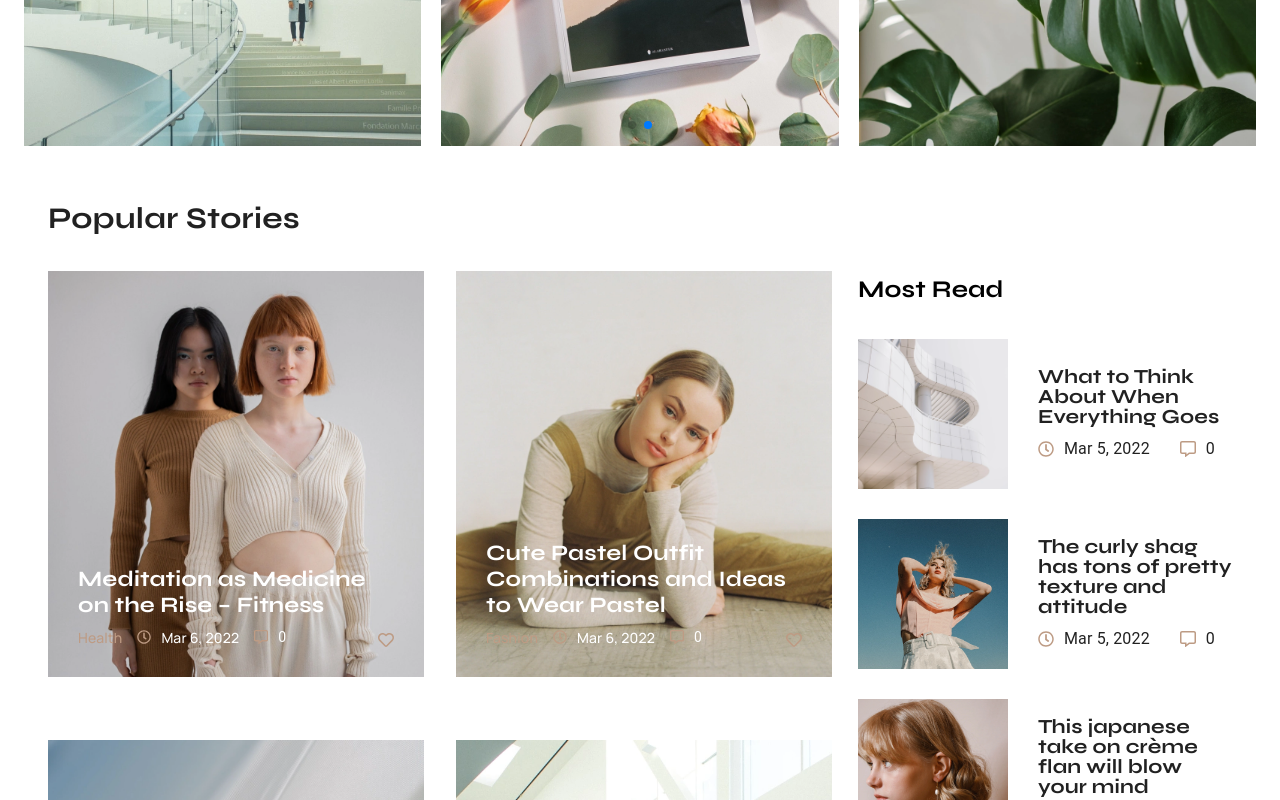
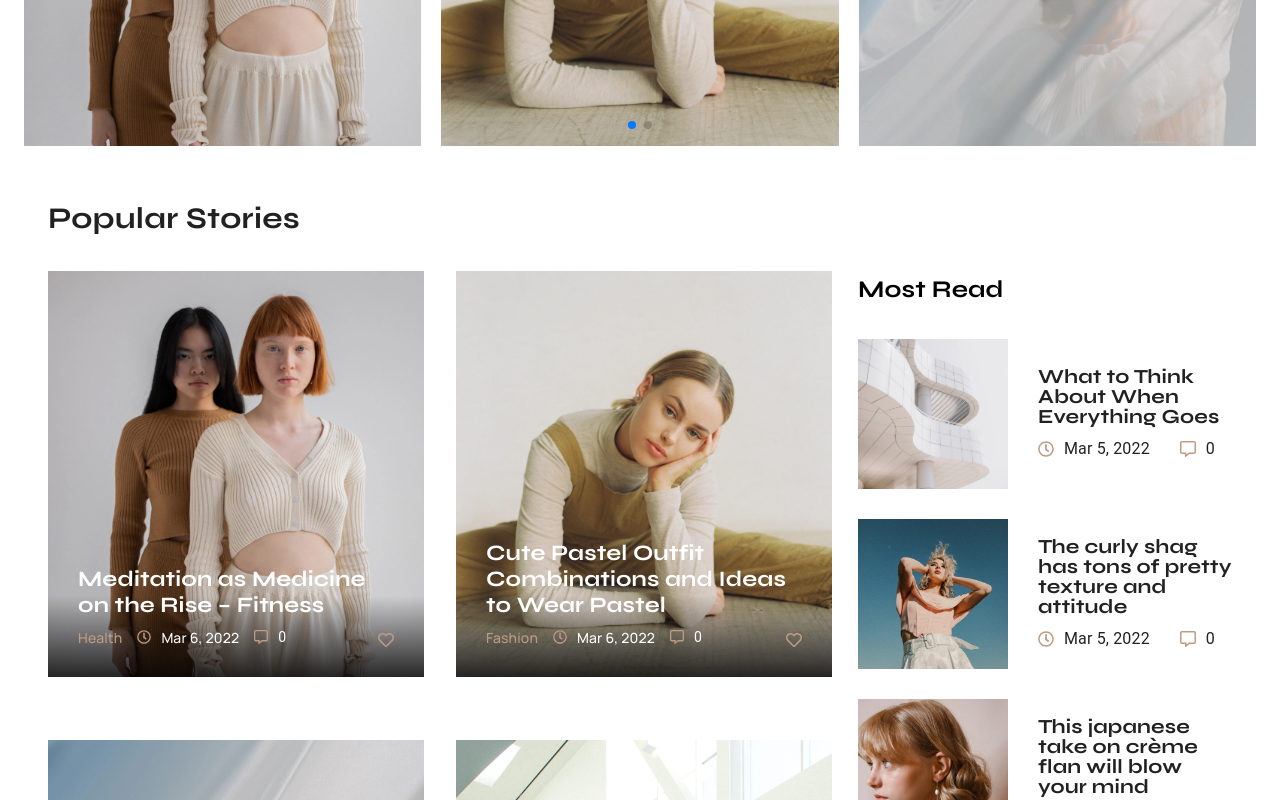
Before and after one commit to AnatoliiZh/react-project-control, a React (Create React App) app: page / in a window 1280 px wide. Shown: the part 500-1300 px from the top of the page. Built offline with nearby package versions, Linux system fonts and the light colour scheme.

Commit message:
add gradient to article img and set 10 sec for slider

```diff
--- a/src/Pages/Home/Home.tsx
+++ b/src/Pages/Home/Home.tsx
@@ -24,7 +24,7 @@
                 loop={true}
                 loopFillGroupWithBlank={true}
                 autoplay={{
-                    delay: 2500,
+                    delay: 10000,
                     disableOnInteraction: false,
                 }}
                 pagination={{
--- a/src/components/Articles/ArticlesListItem.scss
+++ b/src/components/Articles/ArticlesListItem.scss
@@ -65,3 +65,20 @@
     }
 
 }
+.gradient {
+	display: inline-block;
+	position: relative;
+	line-height: 0;
+}
+.gradient:after {
+	content: "";
+	display: block;
+	width: 100%;
+	height: 100%;
+	position: absolute;
+	top: 0;
+	left: 0;
+	background: transparent;
+	background-image: linear-gradient(to top, black, 10%, transparent 20%);
+	opacity: 0.8;
+}
--- a/src/components/Articles/ArticlesListItem.tsx
+++ b/src/components/Articles/ArticlesListItem.tsx
@@ -46,7 +46,9 @@
                     // borderRadius: '0px',
                 }}
             >
-                <img src={image} width="100%" alt="" />
+                <div className="gradient">
+                    <img src={image} width="100%" alt="" />
+                </div>
 
                 <div className="article-title">{title}</div>
                 <div className="under-title">
```
